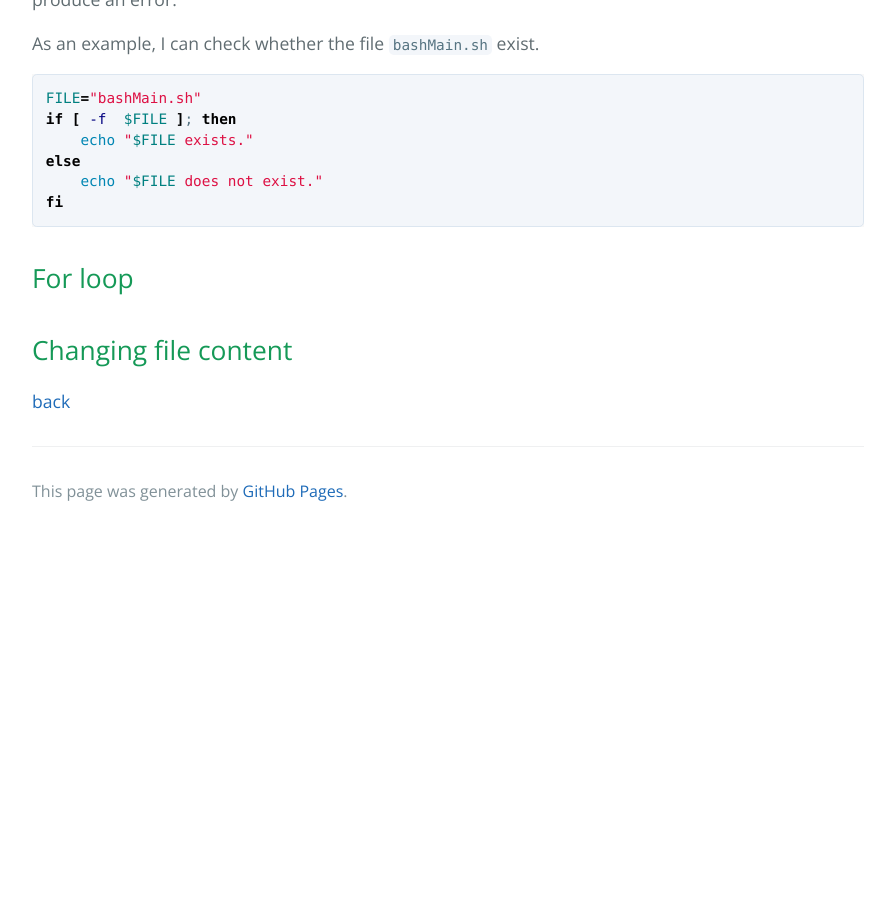
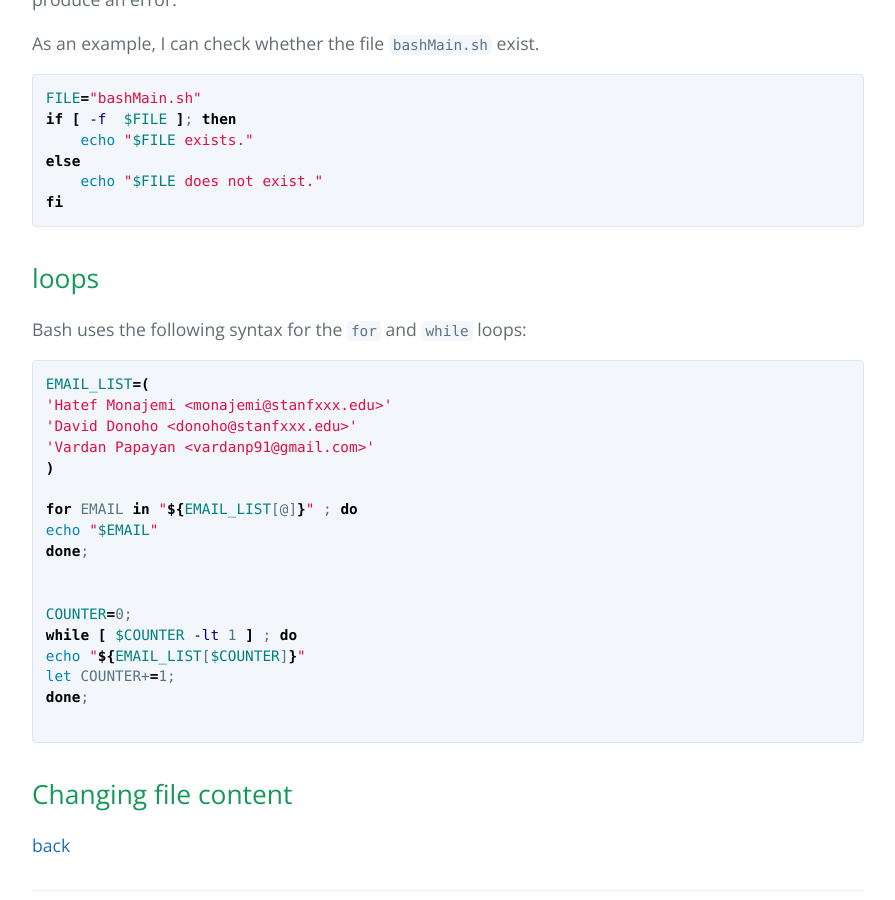
Before and after one commit to stats285/stats285.github.io, a Jekyll site: the page built from bash-tutorial/bash-tutorial.md, in a window 1280 px wide and 900 px high, scrolled down 2397 px. Shown: the whole window, without its empty margins (192-1087 px from the left). Built offline with Jekyll 4.4.1, drawn with Linux system fonts in a browser that asks for light colours; the repository's description, which GitHub fills in, is left out; before the commit the page ends 2932 px from its top, so only the background shows below that; some of the changed text lies outside the part shown.

Commit message:
added forwhile

````diff
--- a/bash-tutorial/bash-tutorial.md
+++ b/bash-tutorial/bash-tutorial.md
@@ -12,7 +12,7 @@ using frequently in this class.
 - [Bash](#bash)
 - [Variables](#variables)
 - [If statement](#if-statement)
-- [For loop](#for-loop)
+- [Loops](#loops)
 - [Changing file content](#changing-file-content)
 - ...
 
@@ -90,16 +90,30 @@ else
 fi
 ```
 
+## loops
+Bash uses the following syntax for the `for` and `while` loops:
 
 
+```bash
+EMAIL_LIST=(
+'Hatef Monajemi <monajemi@stanfxxx.edu>'
+'David Donoho <donoho@stanfxxx.edu>'
+'Vardan Papayan <vardanp91@gmail.com>'
+)
+
+for EMAIL in "${EMAIL_LIST[@]}" ; do
+echo "$EMAIL"
+done;
 
 
+COUNTER=0;
+while [ $COUNTER -lt 1 ] ; do
+echo "${EMAIL_LIST[$COUNTER]}"
+let COUNTER+=1;
+done;
 
+```
 
-
-
-
-## For loop
 
 ## Changing file content
 
````
Also changed, not shown: other parts of bash-tutorial/bash-tutorial.md (+1 -1 lines).
